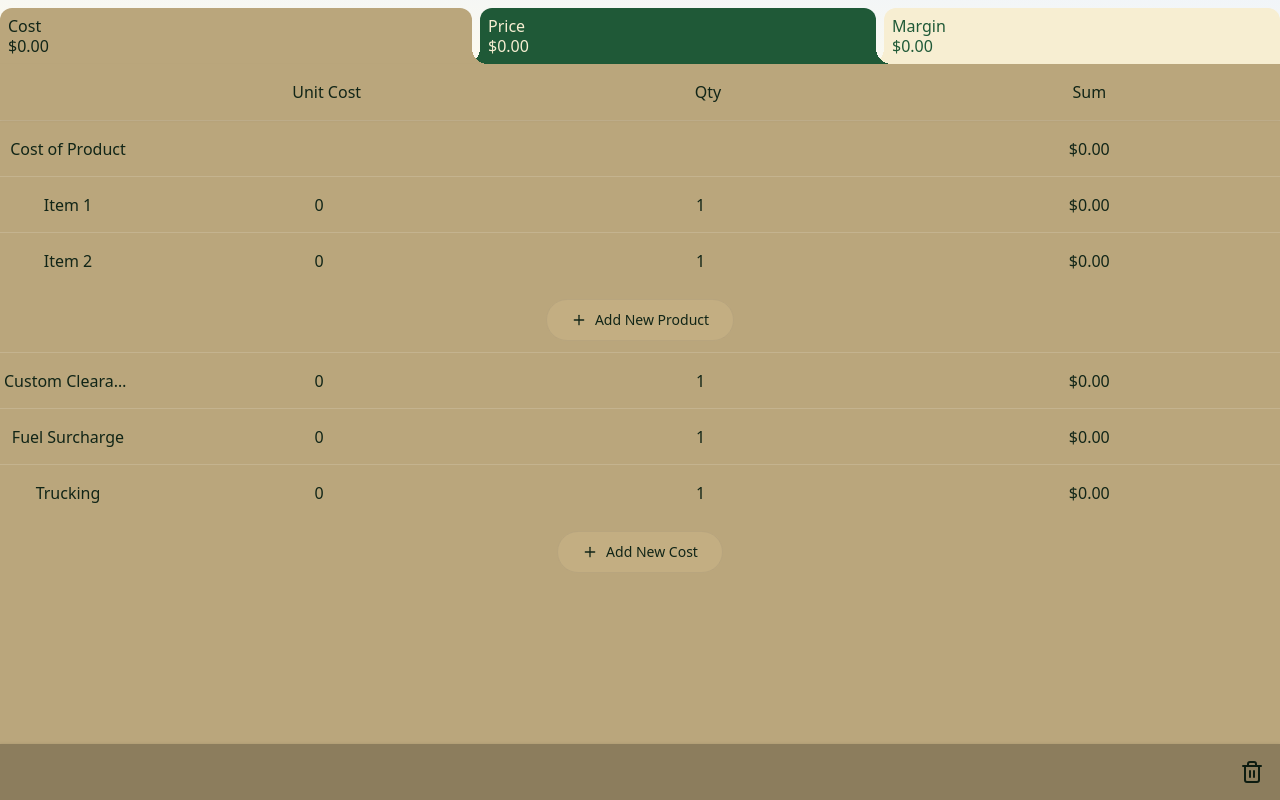
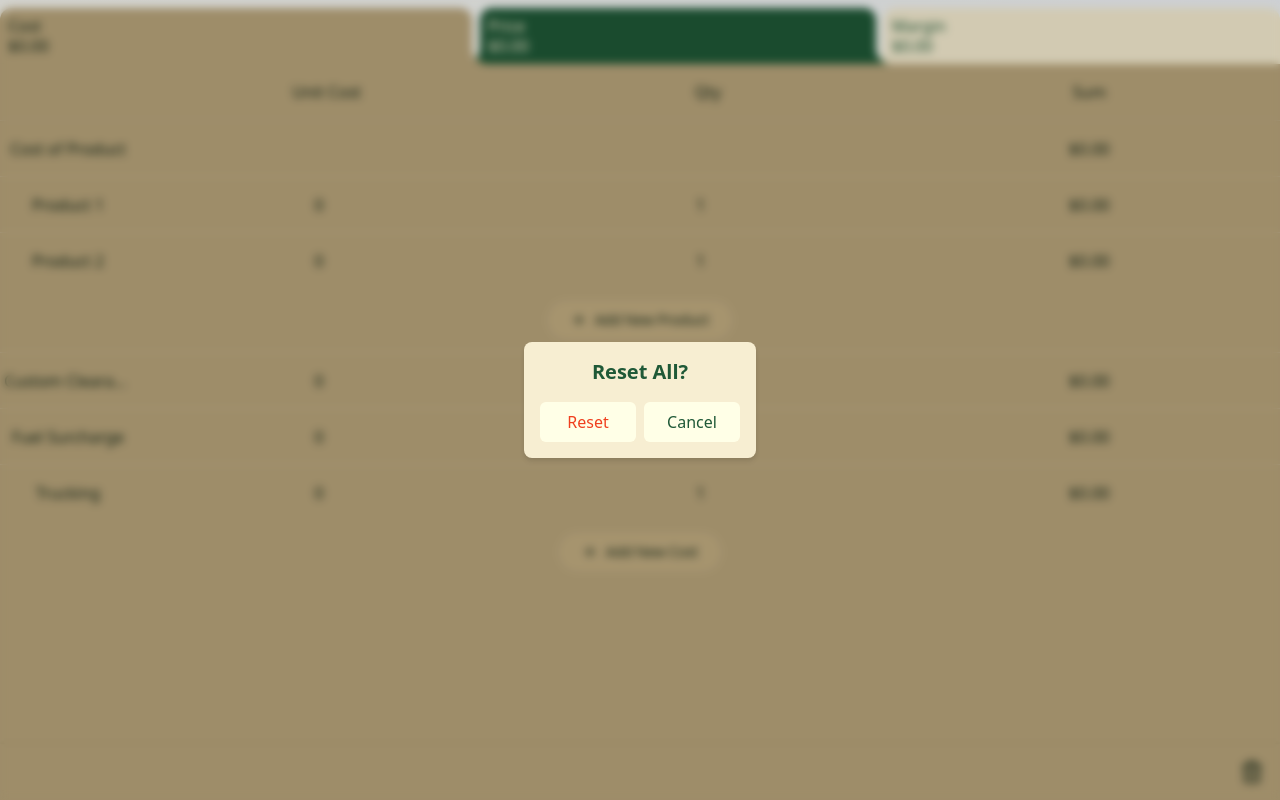
Before and after one commit to DevJogger/costing-margin-calculator, a Next.js app: page / in a window 1280 px wide. Both pictures are taken after a click on the icon 1252 px from the left and 772 px from the top of the page. Shown: the top 800 px of the page. Built offline with nearby package versions, Linux system fonts and the light colour scheme; what simple-zustand-devtools would draw is missing.

Commit message:
Refactor component and update styles

```diff
--- a/app/page.tsx
+++ b/app/page.tsx
@@ -11,8 +11,8 @@ export default function Home() {
     <>
       <TabBar />
       <main className="flex flex-1 flex-col justify-between">
-        <Table />
-        <MarginTab hidden={activeTab !== 'margin'} />
+        {activeTab !== 'margin' && <Table />}
+        {activeTab === 'margin' && <MarginTab />}
       </main>
     </>
   )
--- a/common/defaultData.ts
+++ b/common/defaultData.ts
@@ -3,7 +3,7 @@ import type { Row } from '@/common/types'
 
 const defaultProductData: Row[] = [
   {
-    name: 'Item 1',
+    name: 'Product 1',
     unitCost: 0,
     unitPrice: 0,
     qty: 1,
@@ -11,7 +11,7 @@ const defaultProductData: Row[] = [
     id: uuidv4(),
   },
   {
-    name: 'Item 2',
+    name: 'Product 2',
     unitCost: 0,
     unitPrice: 0,
     qty: 1,
--- a/common/store.ts
+++ b/common/store.ts
@@ -51,7 +51,7 @@ export const useStore = create<State & Actions>()((set) => ({
       productData: [
         ...state.productData,
         {
-          name: `Item ${state.productData.length + 1}`,
+          name: `Product ${state.productData.length + 1}`,
           unitCost: 0,
           unitPrice: 0,
           qty: 1,
--- a/components/Bottom.tsx
+++ b/components/Bottom.tsx
@@ -1,10 +1,9 @@
 import { Trash2 } from 'lucide-react'
 import { useStore } from '@/common/store'
-import ResetPopup from '@/components/ResetPopup'
+
 
 export default function Bottom() {
   const activeTab = useStore((state) => state.activeTab)
-  const resetPopupSwitch = useStore((state) => state.resetPopupSwitch)
   const triggerResetPopup = useStore((state) => state.triggerResetPopup)
   return (
     <div
@@ -15,7 +14,6 @@ export default function Bottom() {
       }}
     >
       <Trash2 onClick={triggerResetPopup} />
-      {resetPopupSwitch && <ResetPopup />}
     </div>
   )
 }
--- a/components/MarginTab.tsx
+++ b/components/MarginTab.tsx
@@ -1,11 +1,7 @@
-interface MarginPageProps {
-  hidden: boolean
-}
-
-export default function MarginTab({ hidden }: MarginPageProps) {
+export default function MarginTab() {
   return (
     <div
-      className={`flex-1 flex-col items-center justify-center text-2xl ${hidden ? 'hidden' : 'flex'}`}
+      className="flex flex-1 flex-col items-center justify-center text-2xl"
       style={{ backgroundColor: 'var(--marginBg)', color: 'var(--marginText)' }}
     >
       Margin Page
--- a/components/ResetPopup.tsx
+++ b/components/ResetPopup.tsx
@@ -10,21 +10,28 @@ export default function ResetPopup() {
   }
 
   return (
-    <div className="fixed left-0 top-0 z-50 flex h-dvh w-full items-center justify-center bg-black/25">
-      <div className="rounded-lg bg-white p-4 drop-shadow-md">
+    <div className="fixed left-0 top-0 z-50 flex h-dvh w-full items-center justify-center bg-black/15 backdrop-blur-sm">
+      <div
+        className="rounded-lg p-4 drop-shadow-md"
+        style={{
+          backgroundColor: 'var(--marginBg)',
+          color: 'var(--marginText)',
+        }}
+      >
         <div className="text-center text-xl font-bold">Reset All?</div>
         <div className="mt-4 flex justify-center gap-2">
           <button
-            className="w-24 rounded-md bg-gray-200 px-4 py-2"
+            className="w-24 rounded-md px-4 py-2 backdrop-brightness-110"
+            style={{color: 'var(--marginNegativeText)',}}
             onClick={handleConfirmOnClick}
           >
-            Yes
+            Reset
           </button>
           <button
-            className="w-24 rounded-md bg-gray-200 px-4 py-2"
+            className="w-24 rounded-md px-4 py-2 backdrop-brightness-110"
             onClick={triggerResetPopup}
           >
-            No
+            Cancel
           </button>
         </div>
       </div>
--- a/components/Table.tsx
+++ b/components/Table.tsx
@@ -1,14 +1,16 @@
 import { useMemo } from 'react'
+import { useStore } from '@/common/store'
 import TableHeader from '@/components/TableHeader'
 import Row from '@/components/Row'
-import AddItemButtonProps from '@/components/AddItemButton'
+import AddItemButton from '@/components/AddItemButton'
 import Bottom from '@/components/Bottom'
-import { useStore } from '@/common/store'
+import ResetPopup from '@/components/ResetPopup'
 
 export default function Table() {
   const activeTab = useStore((state) => state.activeTab)
   const costData = useStore((state) => state.costData)
   const productData = useStore((state) => state.productData)
+  const resetPopupSwitch = useStore((state) => state.resetPopupSwitch)
 
   const costDataToShow = useMemo(() => {
     return costData.map((row) => {
@@ -23,7 +25,7 @@ export default function Table() {
   }, [costData, productData])
   return (
     <div
-      className={`flex-1 flex-col justify-between ${activeTab === 'margin' ? 'hidden' : 'flex'}`}
+      className="flex flex-1 flex-col justify-between"
       style={{
         backgroundColor:
           activeTab === 'cost' ? 'var(--costBg)' : 'var(--priceBg)',
@@ -31,25 +33,30 @@ export default function Table() {
       }}
     >
       <TableHeader />
-      <div className={`flex-1 ${activeTab !== 'cost' ? 'hidden' : ''}`}>
+      {activeTab === 'cost' && (
+        <div className="flex-1">
           {costDataToShow.map((row, i) => {
             return (
               <div key={i} className="flex flex-col">
                 <Row row={row} />
                 {row.children?.map((child, j) => <Row key={j} row={child} />)}
-              {!!row.children && <AddItemButtonProps type="product" />}
+                {!!row.children && <AddItemButton type="product" />}
               </div>
             )
           })}
-        <AddItemButtonProps type="cost" />
+          <AddItemButton type="cost" />
         </div>
-      <div className={`flex-1 ${activeTab !== 'price' ? 'hidden' : ''}`}>
+      )}
+      {activeTab === 'price' && (
+        <div className="flex-1">
           {productData.map((row, i) => (
             <Row key={i} row={row} />
           ))}
-        <AddItemButtonProps type="product" />
+          <AddItemButton type="product" />
         </div>
+      )}
       <Bottom />
+      {resetPopupSwitch && <ResetPopup />}
     </div>
   )
 }
```
Lines whose indentation alone changed are shown as unchanged.
